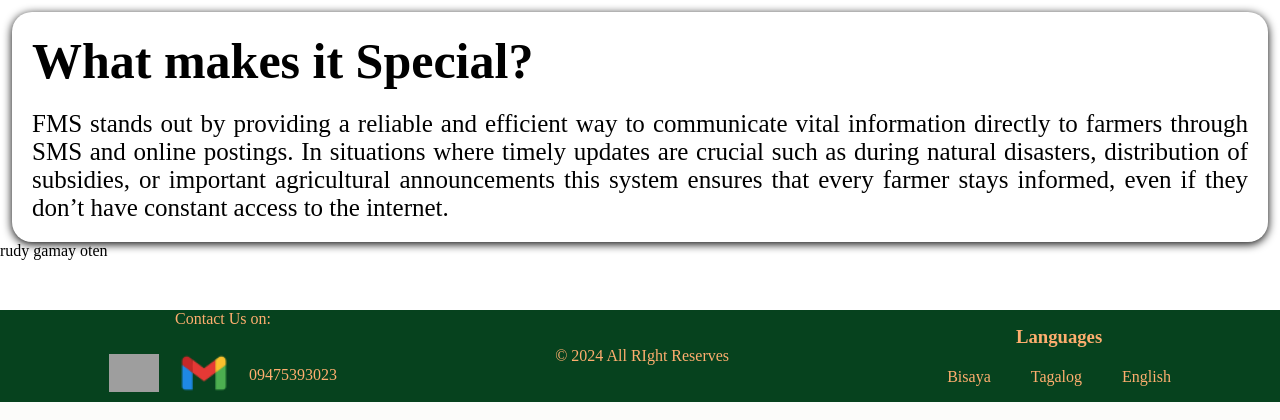
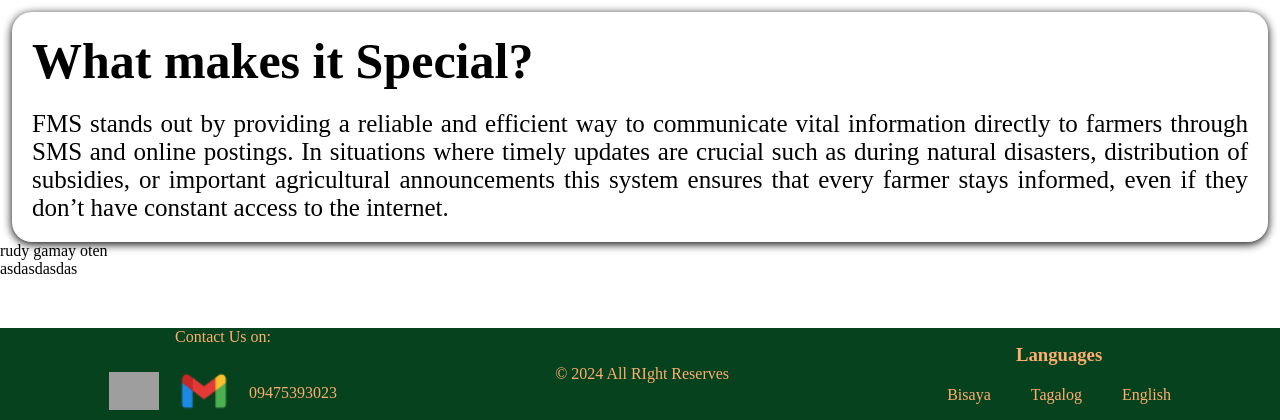
Before and after one commit to Jieryll/FMS, a PHP site: page /index-ab.php in a window 1280 px wide. Shown: the part 1030-1450 px from the top of the page. Run offline with PHP 8.4, Linux system fonts and the light colour scheme; grey boxes are pictures that could not be loaded.

Commit message:
asdasdasdasd

```diff
--- a/index-ab.php
+++ b/index-ab.php
@@ -21,6 +21,7 @@
     </section>
     <!--rudy gamay oten-->
     <p>rudy gamay oten</p>
+    <p>asdasdasdas</p>
     <footer style="margin-top: 50px;">
         <?php
             include ('log/footer.php');
```
